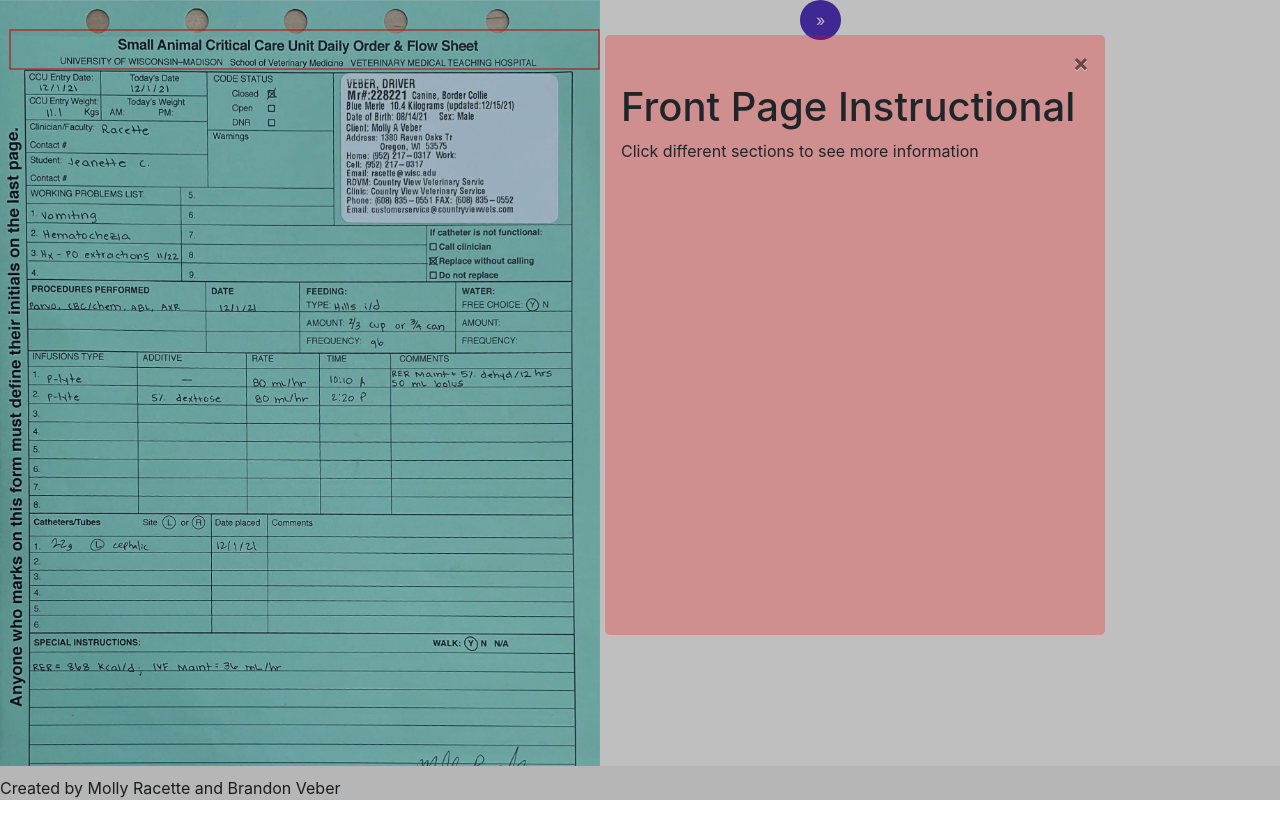
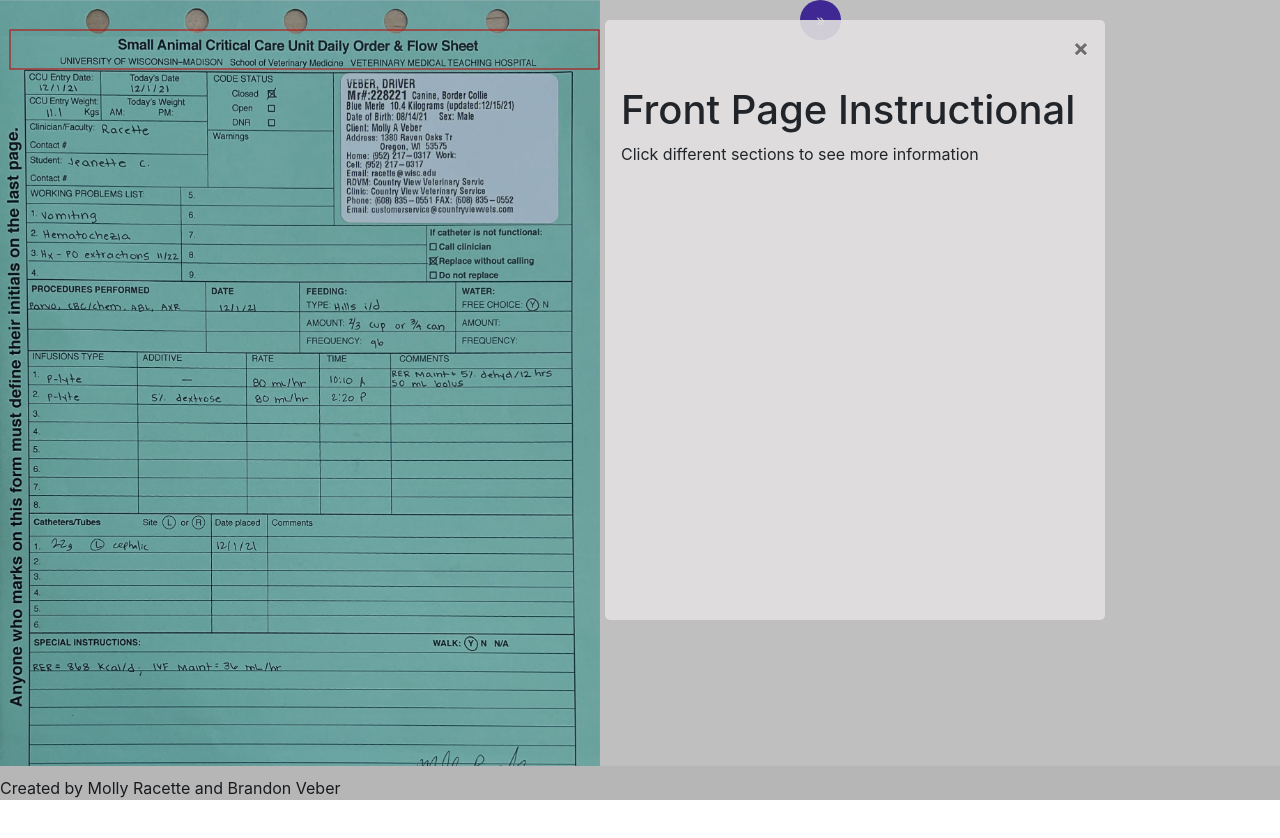
Before and after one commit to bveber/ccu-treatment-sheet-tutorial, a plain HTML site: page public/page1.html in a window 1280 px wide. Drawn offline with nearby package versions, Linux system fonts and the light colour scheme; a web font is replaced by a local one.

Commit message:
fix modal styling

```diff
--- a/public/styles.css
+++ b/public/styles.css
@@ -118,7 +118,7 @@ a {
 .modal {
   background: transparent;
   position: fixed;
-  top: 35px !important;
+  top: 20px !important;
   width: 600px;
   left: 605px;
   height: 600px;
@@ -126,7 +126,7 @@ a {
 
 .modal-content{
   /* background: transparent !important; */
-  background: rgba(255, 0, 0, 0.25);
+  background: rgba(226, 223, 223, 0.90);
   border: 0px !important;
   height:600px;
 }
@@ -134,7 +134,7 @@ a {
 .modal-header {
   /* background: rgba(255, 0, 0, 0.25); */
   border: 0px !important;
-  height: 10px
+  height: 50px
 }
 
 .modal-backdrop.show {
```
